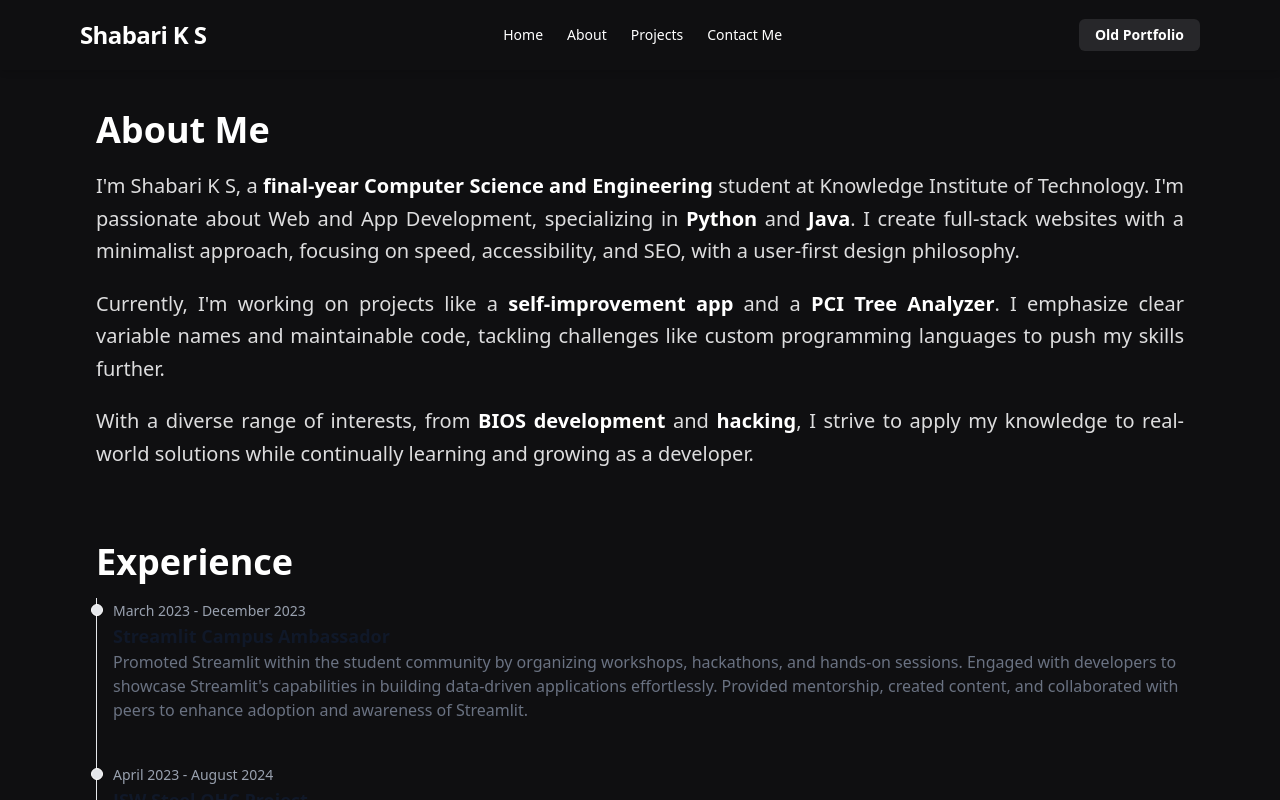
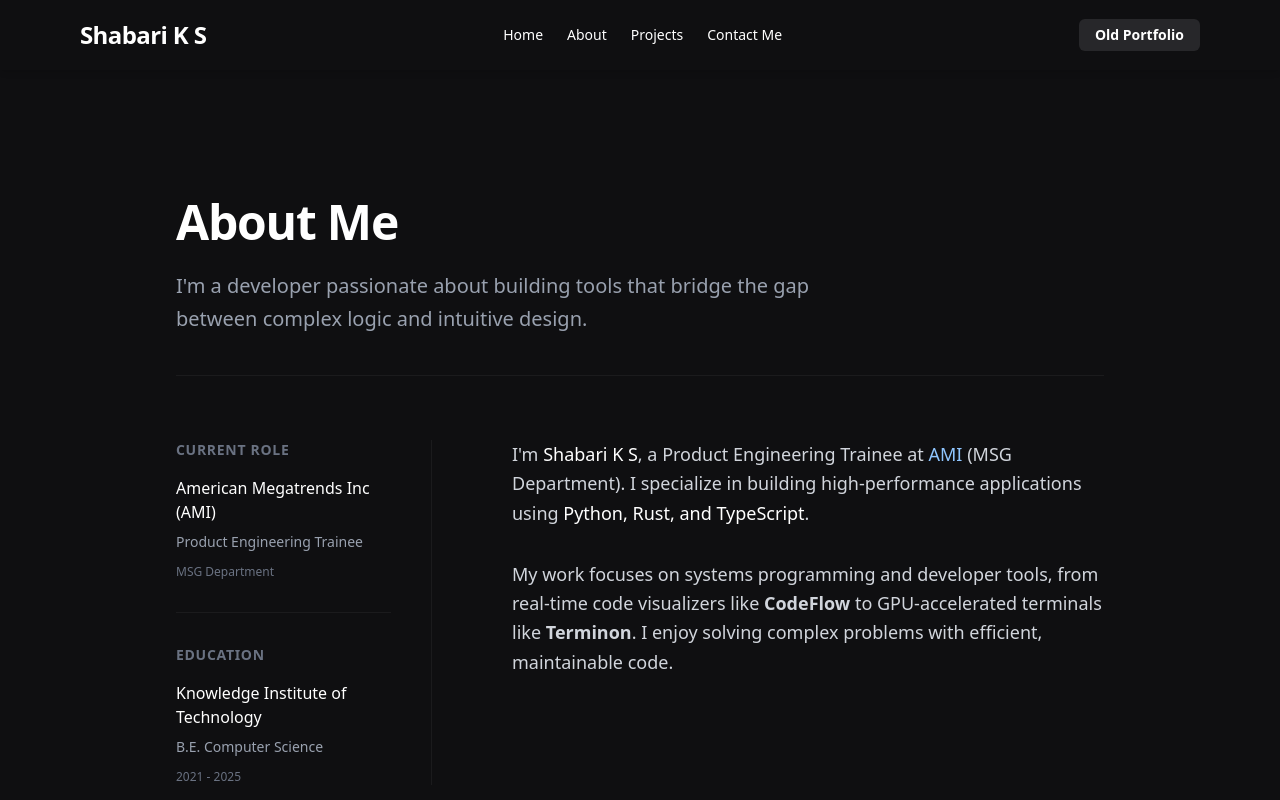
Before and after one commit to Shabari-K-S/Portfolio, a React (Vite) app: page /about in a window 1280 px wide. Shown: the top 800 px of the page. Built offline with nearby package versions, Linux system fonts and the light colour scheme.

Commit message:
Updated the About ME section content and UI

```diff
--- a/src/Component/pages/AboutMe.tsx
+++ b/src/Component/pages/AboutMe.tsx
@@ -2,31 +2,67 @@
 import Experience from "../ui/Experience";
 import Footer from "../ui/Footer";
 
+
 const AboutMe = () => {
   return (
-    <div className="bg-[#0f0f11] text-white">
+    <div className="bg-[#0f0f11] text-gray-200 min-h-screen selection:bg-blue-500/30">
       <Navbar />
-      <div className="w-full max-w-7xl mx-auto px-5 sm:px-10 lg:px-16 xl:px-24 flex flex-col space-y-10">
-        <div className="flex flex-col gap-5 mt-10">
-          <h2 className="text-4xl font-bold">About Me</h2>
-          <div className="text-zinc-100/90 text-justify flex flex-col space-y-5 text-base sm:text-lg md:text-xl leading-relaxed">
-            <span>
-              I'm Shabari K S, a <span className="font-bold text-white">final-year Computer Science and Engineering</span> student at Knowledge Institute of Technology. I'm passionate about Web and App Development, specializing in <span className="font-bold text-white">Python</span> and <span className="font-bold text-white">Java</span>. I create full-stack websites with a minimalist approach, focusing on speed, accessibility, and SEO, with a user-first design philosophy.
-            </span>
 
-            <span>
-              Currently, I'm working on projects like a <span className="font-bold text-white">self-improvement app</span> and a <span className="font-bold text-white">PCI Tree Analyzer</span>. I emphasize clear variable names and maintainable code, tackling challenges like custom programming languages to push my skills further.
-            </span>
+      <main className="w-full max-w-5xl mx-auto px-6 md:px-12 pt-32 pb-20">
 
-            <span>
-              With a diverse range of interests, from <span className="font-bold text-white">BIOS development</span> and <span className="font-bold text-white">hacking</span>, I strive to apply my knowledge to real-world solutions while continually learning and growing as a developer.
-            </span>
+        {/* Header Section */}
+        <div className="mb-16 border-b border-white/5 pb-10">
+          <h1 className="text-4xl md:text-5xl font-bold tracking-tight text-white mb-6">
+            About Me
+          </h1>
+          <p className="text-xl text-gray-400 leading-relaxed max-w-2xl">
+            I'm a developer passionate about building tools that bridge the gap between complex logic and intuitive design.
+          </p>
+        </div>
+
+        {/* Bio Section */}
+        <div className="grid grid-cols-1 lg:grid-cols-3 gap-12 lg:gap-20 mb-20">
+
+          {/* Left Column: Quick Stats / Highlights */}
+          <div className="flex flex-col gap-6 lg:border-r border-white/5 lg:pr-10">
+            <div className="flex flex-col gap-2">
+              <span className="text-sm font-semibold text-gray-500 uppercase tracking-wider mb-2">Current Role</span>
+              <div className="text-white font-medium">American Megatrends Inc (AMI)</div>
+              <div className="text-sm text-gray-400">Product Engineering Trainee</div>
+              <div className="text-xs text-gray-500 mt-1">MSG Department</div>
+            </div>
+
+            <div className="w-full h-px bg-white/5 my-2"></div>
+
+            <div className="flex flex-col gap-2">
+              <span className="text-sm font-semibold text-gray-500 uppercase tracking-wider mb-2">Education</span>
+              <div className="text-white font-medium">Knowledge Institute of Technology</div>
+              <div className="text-sm text-gray-400">B.E. Computer Science</div>
+              <div className="text-xs text-gray-500 mt-1">2021 - 2025</div>
+            </div>
+
+
+          </div>
+
+          {/* Right Column: Main Content */}
+          <div className="lg:col-span-2 space-y-8 text-lg text-gray-300 leading-relaxed">
+            <p>
+              I'm <span className="text-white font-medium">Shabari K S</span>, a Product Engineering Trainee at <span className="text-blue-300">AMI</span> (MSG Department). I specialize in building high-performance applications using <span className="text-white font-medium">Python, Rust, and TypeScript</span>.
+            </p>
+            <p>
+              My work focuses on systems programming and developer tools, from real-time code visualizers like <strong>CodeFlow</strong> to GPU-accelerated terminals like <strong>Terminon</strong>. I enjoy solving complex problems with efficient, maintainable code.
+            </p>
           </div>
         </div>
-        <Experience />
-        <div className="w-full border border-gray-700/40"></div>
-        <Footer />
-      </div>
+
+        {/* Experience Section */}
+        <div className="mt-20">
+          <Experience />
+        </div>
+
+      </main>
+
+      <Footer />
     </div>
   );
 };
```
